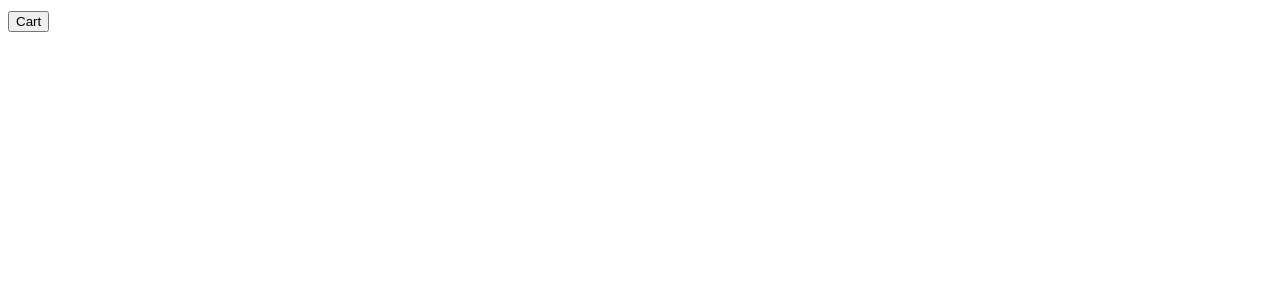
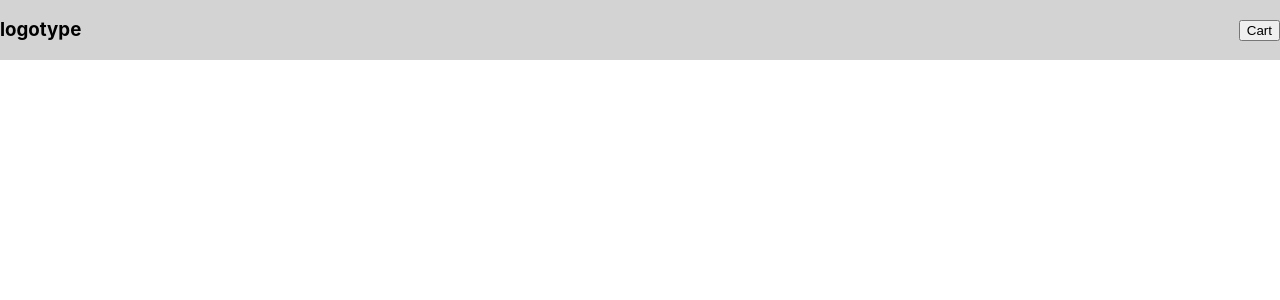
Before and after one commit to AndreyBublick/Popup, a React (Vite) app: page / in a window 1280 px wide. Shown: the top 300 px of the page. Built offline with nearby package versions, Linux system fonts and the light colour scheme.

Commit message:
created portal

```diff
--- a/src/App.tsx
+++ b/src/App.tsx
@@ -1,9 +1,9 @@
-import { Cart } from "./components/Cart/Cart.tsx"
+import { Header } from "./components/Header/Header.tsx"
 
 function App() {
   return (
     <div>
-      <Cart />
+      <Header />
     </div>
   )
 }
--- /dev/null
+++ b/src/components/Header/Header.module.css
@@ -0,0 +1,20 @@
+.headerWrapper {
+    background-color: lightgray;
+    margin-bottom: 20px;
+    position: fixed;
+    height: 60px;
+    left: 0;
+    right: 0;
+    top: 0;
+    width: 100%;
+    display: flex;
+    align-items: center;
+}
+
+.container {
+    display: flex;
+    width: 1440px;
+    justify-content: space-between;
+    margin: 0 auto;
+    align-items: center;
+}
--- /dev/null
+++ b/src/components/Header/Header.tsx
@@ -0,0 +1,13 @@
+import { Cart } from "../Cart/Cart.tsx"
+import s from './Header.module.css'
+
+export const Header = () => {
+  return (
+    <div className={s.headerWrapper}>
+      <div className={s.container}>
+        <h3>logotype</h3>
+        <Cart />
+      </div>
+    </div>
+  )
+}
--- a/src/components/Modal/Modal.tsx
+++ b/src/components/Modal/Modal.tsx
@@ -1,5 +1,6 @@
 import s from "./Modal.module.css"
 import type { ReactNode } from "react"
+import { createPortal } from "react-dom"
 
 
 type Props = {
@@ -13,8 +14,9 @@
 export const Modal = (props: Props) => {
   const { onClose, open, title,children } = props
   return <>
-      {open && (
-        <div className={s.overlay}>
+      {open &&
+        <>
+          {createPortal(<div className={s.overlay}>
             <div className={s.content}>
               <h3 className={s.title}>{title}</h3>
               <hr />
@@ -23,7 +25,8 @@
                 x
               </button>
             </div>
-        </div>
-      )}
+          </div>,document.body)}
         </>
       }
+  </>
+}
```
Lines whose indentation alone changed are shown as unchanged.
